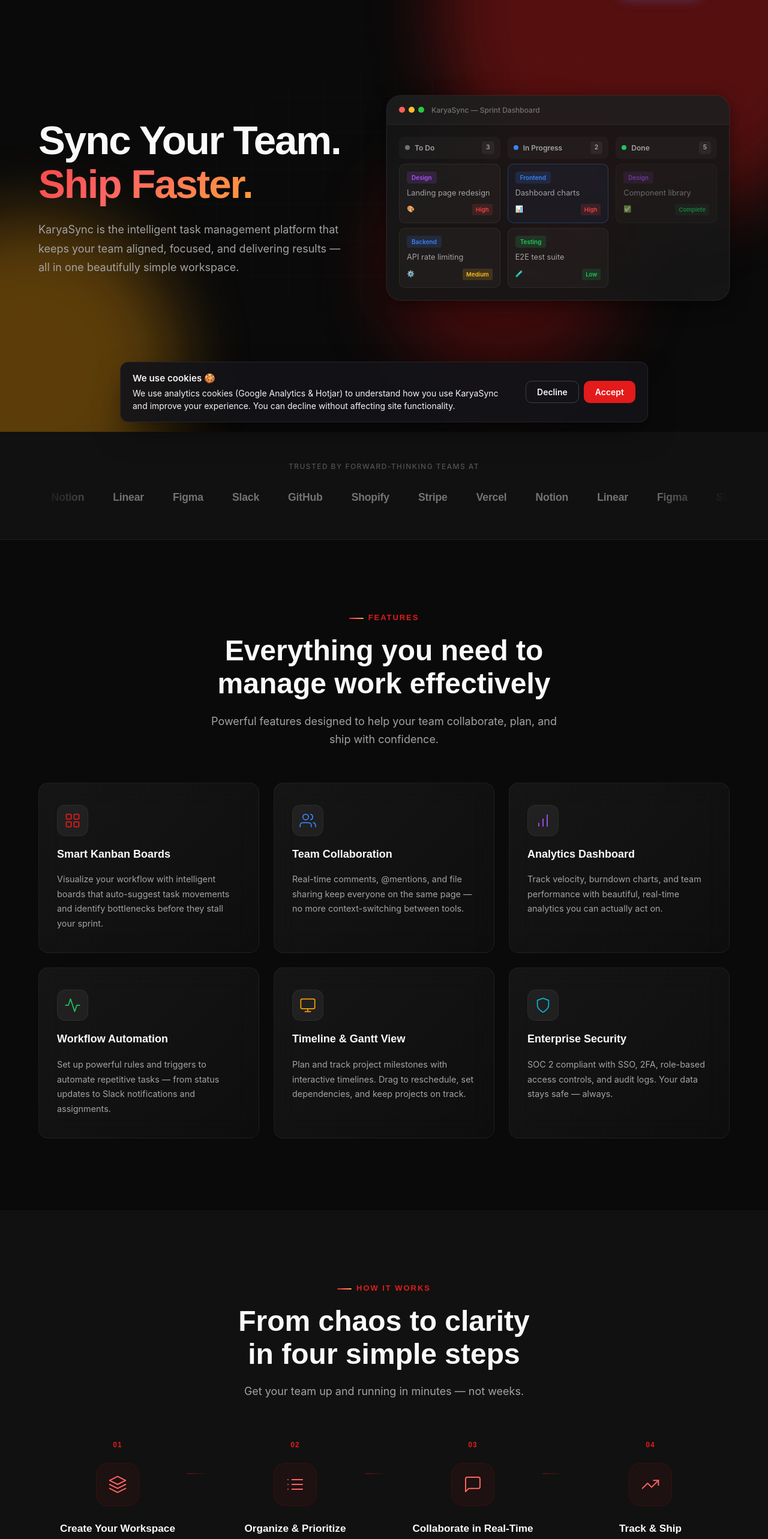
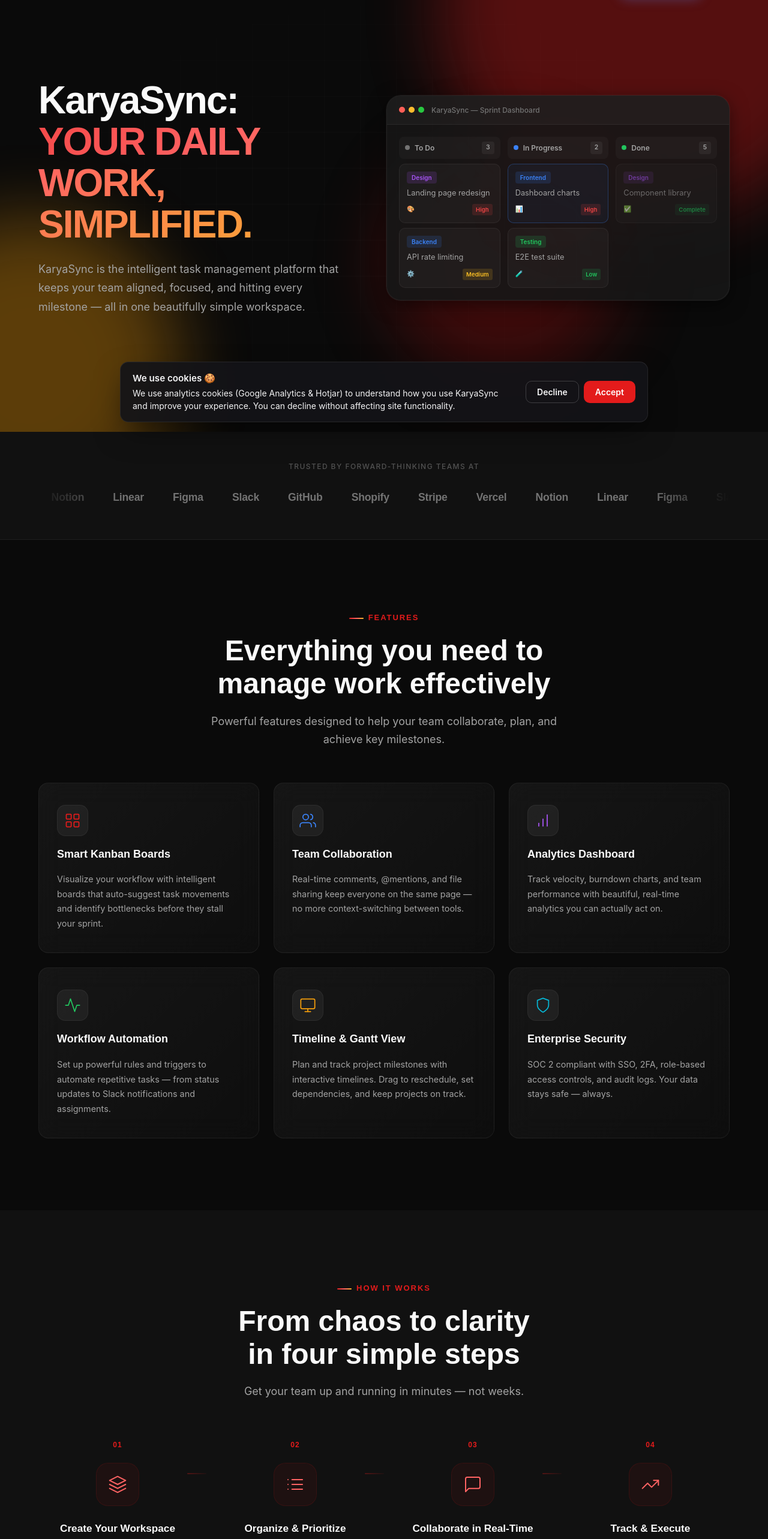
Before and after one commit to Reyman764/KS-LandingPage-main, a React (Vite) app in the folder KS-LandingPage-main/: page / in a window 1280 px wide. Shown: the part 80-2646 px from the top of the page at 60% size. Built offline with nearby package versions, Linux system fonts and the light colour scheme.

Commit message:
optimized paragraph

```diff
--- a/KS-LandingPage-main/src/components/Features.jsx
+++ b/KS-LandingPage-main/src/components/Features.jsx
@@ -91,7 +91,7 @@ export default function Features() {
           </h2>
           <p className="section-subtitle">
             Powerful features designed to help your team collaborate, plan,
-            and ship with confidence.
+            and achieve key milestones.
           </p>
         </div>
 
--- a/KS-LandingPage-main/src/components/Hero.css
+++ b/KS-LandingPage-main/src/components/Hero.css
@@ -101,7 +101,7 @@
 
 .hero__title {
   font-family: var(--font-heading);
-  font-size: clamp(2.2rem, 5.5vw, 4.2rem);
+  font-size: clamp(2.2rem, 5.5vw, 4rem);
   font-weight: 800;
   line-height: 1.08;
   color: var(--text-primary);
--- a/KS-LandingPage-main/src/components/Hero.jsx
+++ b/KS-LandingPage-main/src/components/Hero.jsx
@@ -57,14 +57,14 @@ export default function Hero() {
       <div className="container hero__container">
         <div className="hero__content">
           <h1 className="hero__title">
-            Sync Your Team.
+            KaryaSync:
             <br />
-            <span className="hero__title-accent">Ship Faster.</span>
+            <span className="hero__title-accent">YOUR DAILY WORK, SIMPLIFIED.</span>
           </h1>
 
           <p className="hero__subtitle">
             KaryaSync is the intelligent task management platform that keeps
-            your team aligned, focused, and delivering results — all in one
+            your team aligned, focused, and hitting every milestone — all in one
             beautifully simple workspace.
           </p>
 
--- a/KS-LandingPage-main/src/components/HowItWorks.jsx
+++ b/KS-LandingPage-main/src/components/HowItWorks.jsx
@@ -37,7 +37,7 @@ const steps = [
   },
   {
     num: '04',
-    title: 'Track & Ship',
+    title: 'Track & Execute',
     description:
       'Monitor progress with real-time dashboards, burndown charts, and automated reports. Ship on time, every time.',
     icon: (
```
